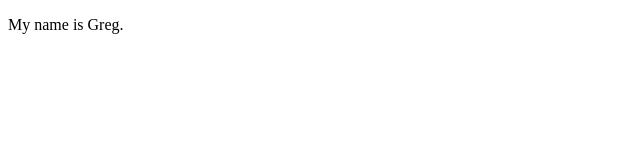
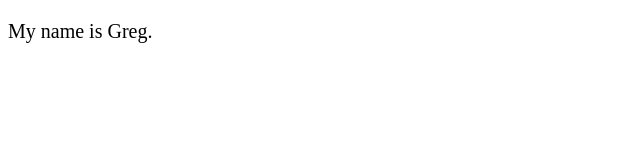
Before and after one commit to gtosato/nology-challenges-gregtosato, a plain HTML site: page index.html in a window 1280 px wide. Shown: the whole page, without its empty margins (0-640 px from the left). Drawn offline with Linux system fonts and the light colour scheme.

Commit message:
added styling

```diff
--- a/index.html
+++ b/index.html
@@ -4,6 +4,7 @@
     <meta charset="UTF-8">
     <meta name="viewport" content="width=device-width, initial-scale=1.0">
     <title>Document</title>
+    <link rel="stylesheet" href="./styles.css">
 </head>
 <body>
     <p>My name is Greg.</p>
--- /dev/null
+++ b/styles.css
@@ -0,0 +1,3 @@
+p {
+    font-size: 20px;
+}
```
